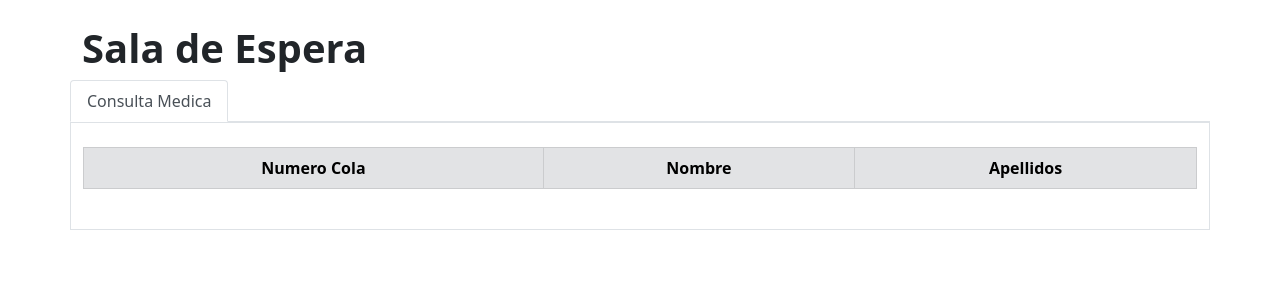
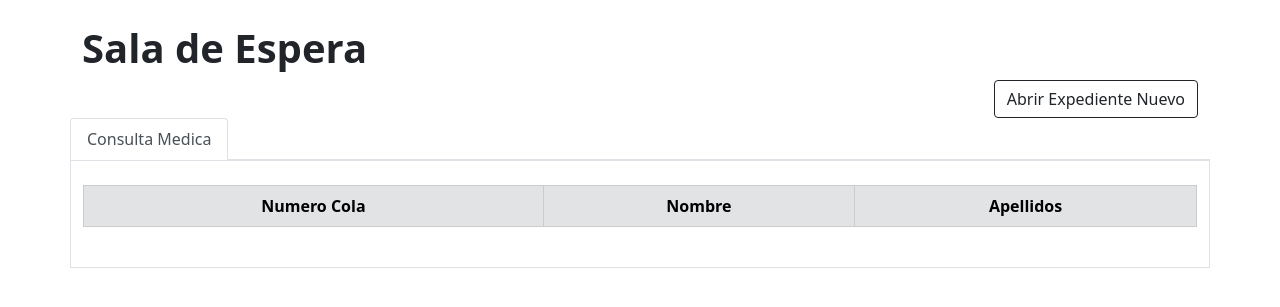
Before and after one commit to code-geeks-dsi/sistema_clinico_medico, a Django app: page /expediente/sala/ in a window 1280 px wide. Shown: the top 307 px of the page. Run offline with Django 3.2, Linux system fonts and the light colour scheme; data that the repository does not hold is empty; some libraries are stand-ins or nearby versions.

Commit message:
modal signos vitales para la enfermera

```diff
--- a/templates/expediente/sala.html
+++ b/templates/expediente/sala.html
@@ -35,11 +35,9 @@
       {% endif %}
 
       <!--Boton agregar Signos vitales v1 -->
-      {% if rol == ROL_SECRETARIA  %}
       <div class="text-end">
-        <a href="{% url 'crear_expediente'%}" class="btn btn-outline-dark" id="buscar-nombre" data-bs-toggle="modal" data-bs-target="#agregarSignosVitalesModal">Abrir Expediente Nuevo</a>
+        <a class="btn btn-outline-dark" id="buscar-nombre" data-bs-toggle="modal" data-bs-target="#agregarSignosVitalesModal">Abrir Expediente Nuevo</a>
       </div>
-      {% endif %}
 
       <!--Navegación Entre Consultas y Examenes de Laboratorio-->
       <ul class="nav nav-tabs" id="myTab" role="tablist">
```
